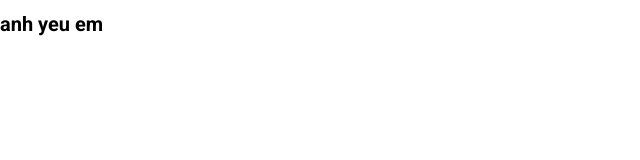
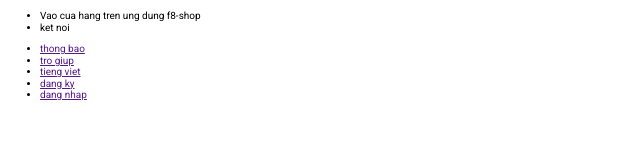
Before and after one commit to MinhSon8902/Shoppe-demo, a plain HTML site: page index.html in a window 1280 px wide. Shown: the whole page, without its empty margins (0-640 px from the left). Drawn offline with nearby package versions, Linux system fonts and the light colour scheme.

Commit message:
web framework

```diff
--- a/index.html
+++ b/index.html
@@ -23,6 +23,36 @@
   </head>
 
   <body>
-    <h1>anh yeu em</h1>
+    <div class="app">
+      <header class="header">
+        <nav class="header__navbar">
+          <ul class="header__navbar-list">
+            <li class="header__navbar-item">
+              Vao cua hang tren ung dung f8-shop
+            </li>
+            <li class="header__navbar-item">ket noi</li>
+          </ul>
+          <ul class="header__navbar-list">
+            <li class="header__navbar-item">
+              <a href="" class="header__navbar-item-link">thong bao</a>
+            </li>
+            <li class="header__navbar-item">
+              <a href="" class="header__navbar-item-link">tro giup</a>
+            </li>
+            <li class="header__navbar-item">
+              <a href="" class="header__navbar-item-link">tieng viet</a>
+            </li>
+            <li class="header__navbar-item">
+              <a href="" class="header__navbar-item-link">dang ky</a>
+            </li>
+            <li class="header__navbar-item">
+              <a href="" class="header__navbar-item-link">dang nhap</a>
+            </li>
+          </ul>
+        </nav>
+      </header>
+      <div class="container"></div>
+      <footer class="footer"></footer>
+    </div>
   </body>
 </html>
```
